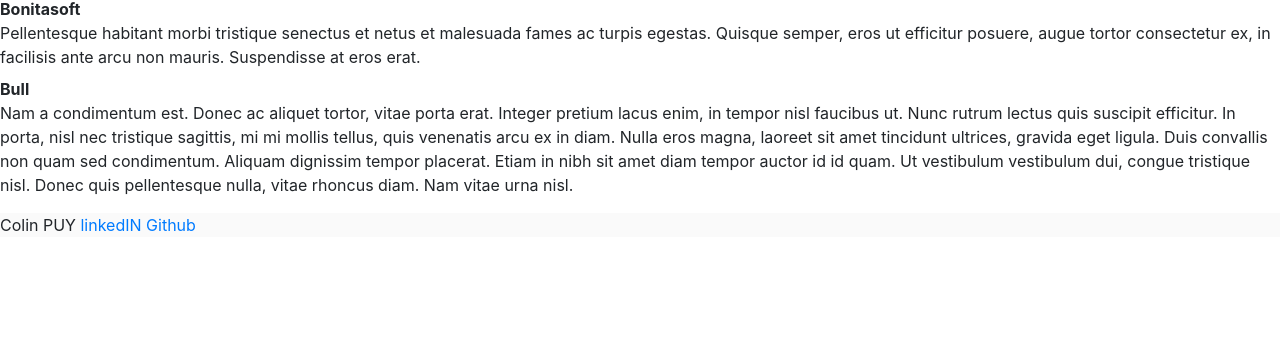
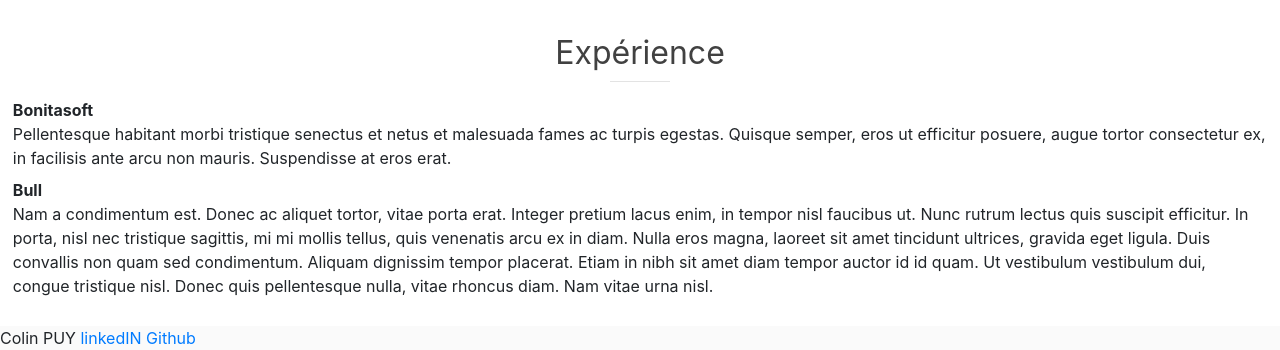
Before and after one commit to cpuy/cpuy.github.io, a plain HTML site: page index.html in a window 1280 px wide. Shown: the part 739-1089 px from the top of the page. Before the commit the page ends 976 px from the top, so only its background shows below. Drawn offline with Linux system fonts and the light colour scheme.

Commit message:
style: main section base style
* Section titles
* Section padding

```diff
--- a/style.css
+++ b/style.css
@@ -11,11 +11,28 @@ header {
     background: #fafafa;
 }
 
+section {
+    padding: .8rem;
+}
+
 .SectionTitle {
     width: 100%;
     text-align: center;
+    margin-bottom: 1rem;
+
+    font-size: 2rem;
+    font-weight: 400;
 
     color: #414141;
-    font-size: 2rem;
-    font-weight: 400;
 }
+
+.SectionTitle::after {
+    content: '';
+    display: block;
+
+    width: 60px;
+    margin: auto;
+    margin-top: .2rem;
+
+    border-bottom: 1px solid rgba(66, 66, 66, 0.15);
+}
```
